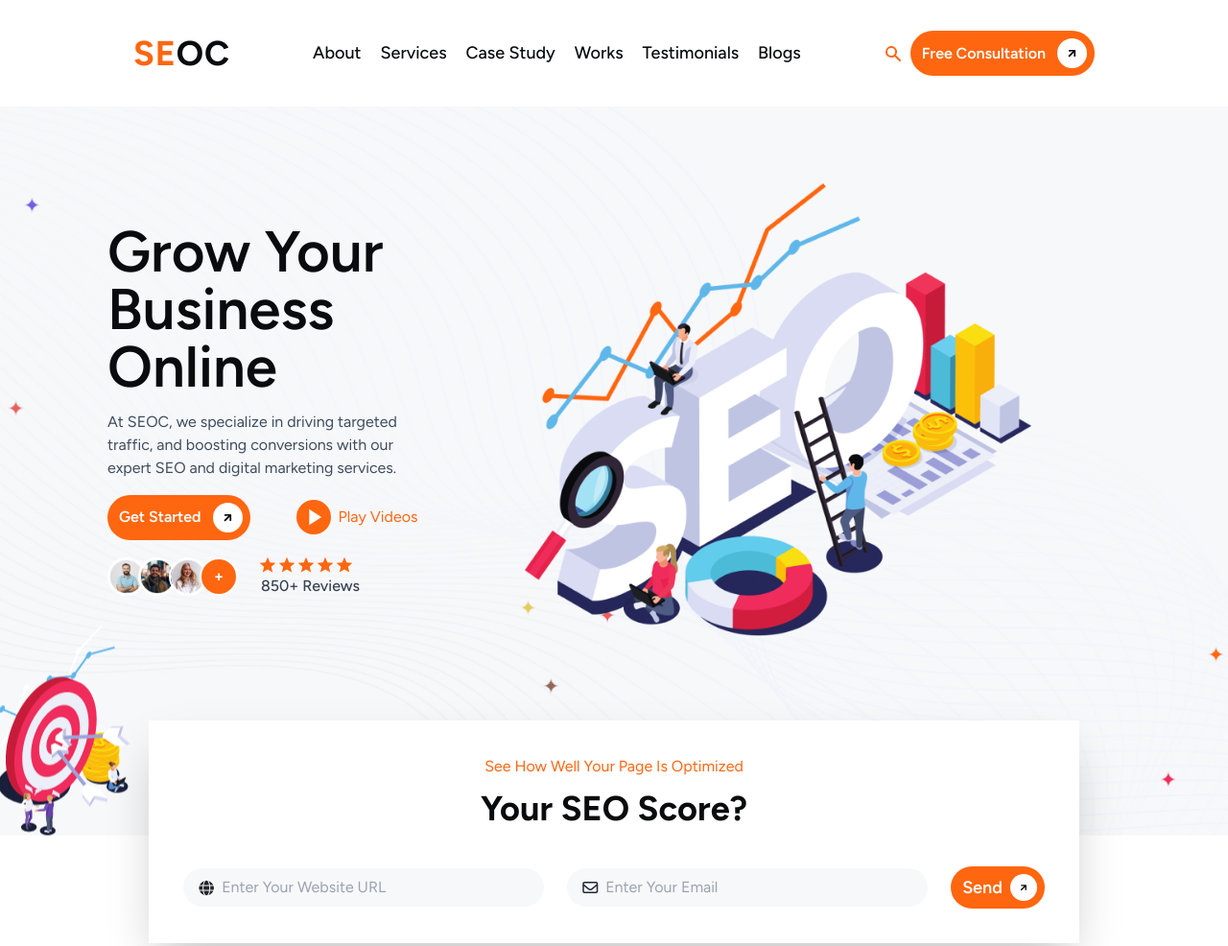
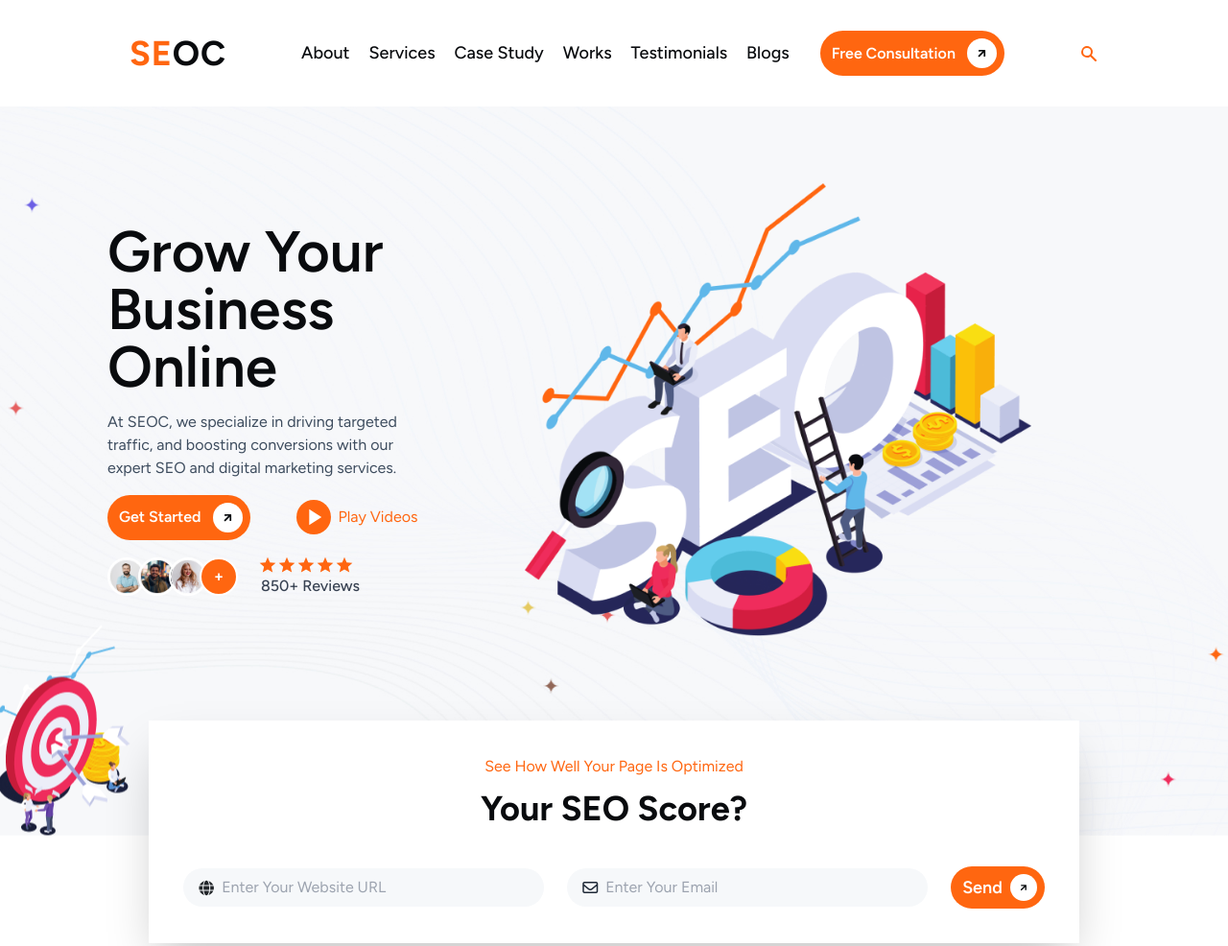
Before and after one commit to tahiamustofa/UITeam_SEO-project, a website: page index.html in a window 1280 px wide. Shown: the top 986 px of the page at 96% size. Drawn offline with nearby package versions, Linux system fonts and the light colour scheme.

Commit message:
footer m commit

```diff
--- a/index.html
+++ b/index.html
@@ -29,6 +29,7 @@
 
 <body class="figtree">
   <header>
+
 <!-- nav  -->
 <navbar class="w-full min-h-screen text-gray-900 bg-gradient-to-br from-transparent to-yellow-100">
   <nav class="flex justify-around items-center py-8 px-6 mx-auto max-w-screen-xl md:px-12 lg:px-16 xl:px-24">
@@ -98,6 +99,17 @@
         </li>
 
       </ul>
+      <button id="free-btn"
+    class="flex items-center space-x-2 px-2 pl-3 gap-1  bg-[#ff6610] text-white font-semibold py-2  rounded-full hover:bg-orange-600 transition duration-200">
+    <span class="">Free Consultation</span>
+
+    <svg width="31" height="31" class="bg-white rounded-full p-2" viewBox="0 0 24 23" fill="none"
+      xmlns="http://www.w3.org/2000/svg">
+      <path
+        d="M6.39052 7.74418V6.65037C6.41538 6.17805 6.78826 5.80516 7.23573 5.80516L16.906 5.7803C17.3783 5.80516 17.7512 6.17805 17.7512 6.62551V16.3206C17.7512 16.7681 17.3783 17.141 16.906 17.1658H15.8122C15.3398 17.141 14.967 16.7681 14.9421 16.2958L15.0912 10.429L7.95665 17.5636C7.60862 17.9116 7.11143 17.9116 6.7634 17.5636L5.96791 16.7681C5.64474 16.4449 5.61988 15.9229 5.96791 15.5748L13.1025 8.44024L7.26059 8.61425C6.78826 8.58939 6.39052 8.24136 6.39052 7.74418Z"
+        fill="#090B0E" />
+    </svg>
+  </button>
 
     </div>
    <div class="flex sm:gap-2 gap-1 items-center">
@@ -109,17 +121,7 @@
           clip-rule="evenodd" />
       </svg>
     </button>
-        <button
-        class="lg:flex hidden items-center space-x-2 px-2 pl-3 gap-1  bg-[#ff6610] text-white font-semibold py-2  rounded-full hover:bg-orange-600 transition duration-200">
-        <span class="">Free Consultation</span>
 
-        <svg width="31" height="31" class="bg-white rounded-full p-2" viewBox="0 0 24 23" fill="none"
-          xmlns="http://www.w3.org/2000/svg">
-          <path
-            d="M6.39052 7.74418V6.65037C6.41538 6.17805 6.78826 5.80516 7.23573 5.80516L16.906 5.7803C17.3783 5.80516 17.7512 6.17805 17.7512 6.62551V16.3206C17.7512 16.7681 17.3783 17.141 16.906 17.1658H15.8122C15.3398 17.141 14.967 16.7681 14.9421 16.2958L15.0912 10.429L7.95665 17.5636C7.60862 17.9116 7.11143 17.9116 6.7634 17.5636L5.96791 16.7681C5.64474 16.4449 5.61988 15.9229 5.96791 15.5748L13.1025 8.44024L7.26059 8.61425C6.78826 8.58939 6.39052 8.24136 6.39052 7.74418Z"
-            fill="#090B0E" />
-        </svg>
-      </button>
    </div>
   </nav>
   <div class="search-form 2xl:left-[25%] xl:left-60 lg:left-80 md:left-10 left-5 lg:w-3/5 w-11/12 hidden flex items-center space-x-4 px-6 mx-auto max-w-screen-xl md:px-12 lg:px-16 xl:px-24
@@ -137,6 +139,8 @@
   </div>
 
 </navbar>
+
+
     <!-- hero  -->
     <section class="hero lg:mb-20 mb-10">
       <div class="relative ">
@@ -1363,6 +1367,7 @@
     const buttonOpen = document.querySelector(".btn-open")
     const buttonClose = document.querySelector(".btn-close")
 
+
     btn.addEventListener("click", () => {
       menu.classList.toggle("hidden")
       formSearch.classList.toggle("hidden", true)
@@ -1371,10 +1376,12 @@
     })
 
     const buttonMenu = document.querySelector("button.search-menu")
+    const  freeBtn = document.getElementById("free-btn")
     const formSearch = document.querySelector(".search-form")
 
     buttonMenu.addEventListener("click", () => {
       formSearch.classList.toggle("hidden")
+      freeBtn.classList.toggle("block")
     })
   </script>
 </body>
```
Also changed, not shown: README.md. Lines whose indentation alone changed are shown as unchanged.
